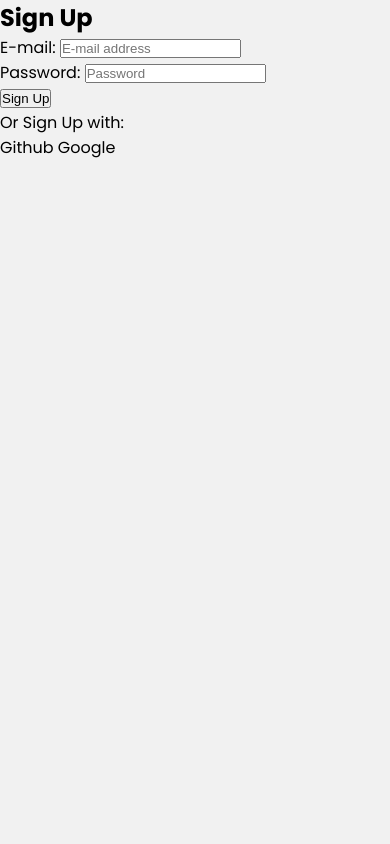
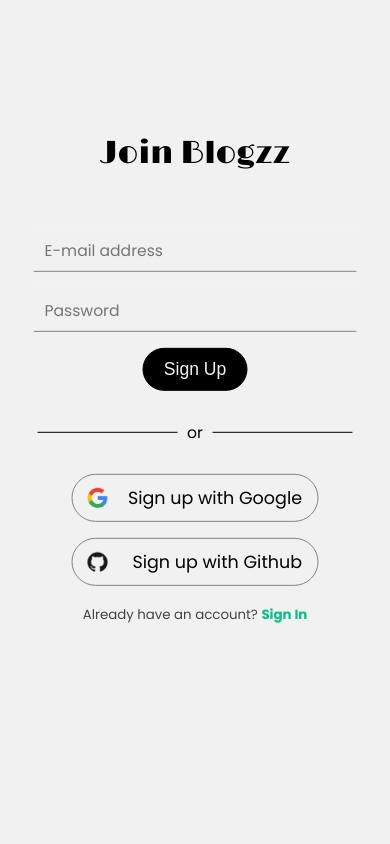
Before and after one commit to sandro988/Blogzz, a Django app: page /accounts/signup/ in a window 390 px wide. Run offline with Django 4.2, Linux system fonts and the light colour scheme; parts of the project's set-up code (start-up, migrations or seed data) failed here and were passed over; some libraries are stand-ins or nearby versions.

Commit message:
Styled sign up page, did not need to write more code to make it responsive, because styles that applied to login page, also applies to this page.

```diff
--- a/templates/account/signup.html
+++ b/templates/account/signup.html
@@ -1,17 +1,66 @@
 {% extends "base.html" %}
+{% load static %}
+{% load socialaccount %}
+{% block css %}
+    <link rel="stylesheet" href="{% static 'css/account_css/account.css' %}">
+{% endblock css %}
 
-{% load socialaccount %}
+{% block title %}Sign up on Blogzz{% endblock title %}
+{% block content %}
+    <div class="content">
+        <div class="left-side-div">
+            <div class="left-side-div-inner">
+                <div class="form-header">
+                    <h1>Join Blogzz</h1>
+                </div>
+                <div class="form-main">
+                    <form method="post">
+                        {% csrf_token %}
+                        {{ form }}
+                        <button type="submit" class="form-btn">Sign Up</button>
+                    </form>
 
-{% block title %}Sign Up{% endblock title %}
-{% block content %}
-    <h2>Sign Up</h2>
-    <form method="post">
-        {% csrf_token %}
-        {{ form.as_p }}
-        <button type="submit">Sign Up</button>
-    </form>
+                    <p class="median-line">or</p>
+                    <div class="form-socials">
+                        <a href="{% provider_login_url 'google' %}" class="social-auth">
+                            <img src="{% static 'images/icons/google-icon.png'%}" alt="Google logo">
+                            Sign up with Google</a>
+                        <a href="{% provider_login_url 'github' %}" class="social-auth">
+                            <img src="{% static 'images/icons/github-icon.png'%}" alt="GitHub logo">
+                            Sign up with Github</a>
+                    </div>
+                </div>
 
-    <p>Or Sign Up with: </p>
-    <a href="{% provider_login_url 'github' %}">Github</a>
-    <a href="{% provider_login_url 'google' %}">Google</a>
+                <div class="form-footer">
+                    <small>Already have an account? <a href="{% url 'account_login' %}">Sign In</a></small>
+                </div>
+            </div>
+        </div>
+
+        <div class="right-side-div hidden">
+            <div class="grid-header">
+                <h2>Join our community and connect with others</h2>
+            </div>
+            <div class="grid">
+                <div class="grid__item pos-1"><div class="grid__item-img" style="background-image: url({% static 'images/account-imgs/1.jpg' %})"></div></div>
+                <div class="grid__item pos-2"><div class="grid__item-img" style="background-image: url({% static 'images/account-imgs/11.jpg' %})"></div></div>
+                <div class="grid__item pos-3"><div class="grid__item-img" style="background-image: url({% static 'images/account-imgs/3.jpg' %})"></div></div>
+                <div class="grid__item pos-4"><div class="grid__item-img" style="background-image: url({% static 'images/account-imgs/4.jpg' %})"></div></div>
+                <div class="grid__item pos-5">
+                    <div class="grid__item-img" style="background-image: url({% static 'images/account-imgs/5.jpg' %})"></div>
+                </div>
+                <div class="grid__item pos-6"><div class="grid__item-img" style="background-image: url({% static 'images/account-imgs/13.webp' %})"></div></div>
+                <div class="grid__item pos-7"><div class="grid__item-img" style="background-image: url({% static 'images/account-imgs/12.webp' %})"></div></div>
+                <div class="grid__item pos-8"><div class="grid__item-img" style="background-image: url({% static 'images/account-imgs/14.webp' %})"></div></div>
+                <div class="grid__item pos-9"><div class="grid__item-img" style="background-image: url({% static 'images/account-imgs/9.jpg' %})"></div></div>
+                <div class="grid__item pos-10"><div class="grid__item-img" style="background-image: url({% static 'images/account-imgs/15.webp' %})"></div></div>
+            </div>
+        </div>
+    </div>
 {% endblock content %}
+
+{% block js %}
+    <script src="https://cdnjs.cloudflare.com/ajax/libs/gsap/3.11.4/gsap.min.js"></script>
+    <script src="https://unpkg.com/imagesloaded@5/imagesloaded.pkgd.min.js"></script>
+    <script src="{% static 'js/account_js/account.js' %}" type="module"></script>
+{% endblock js %}
```
Also changed, not shown: static/images/account-imgs/11.jpg (added), static/images/account-imgs/12.webp (added), static/images/account-imgs/13.webp (added), static/images/account-imgs/14.webp (added), static/images/account-imgs/15.webp (added).
